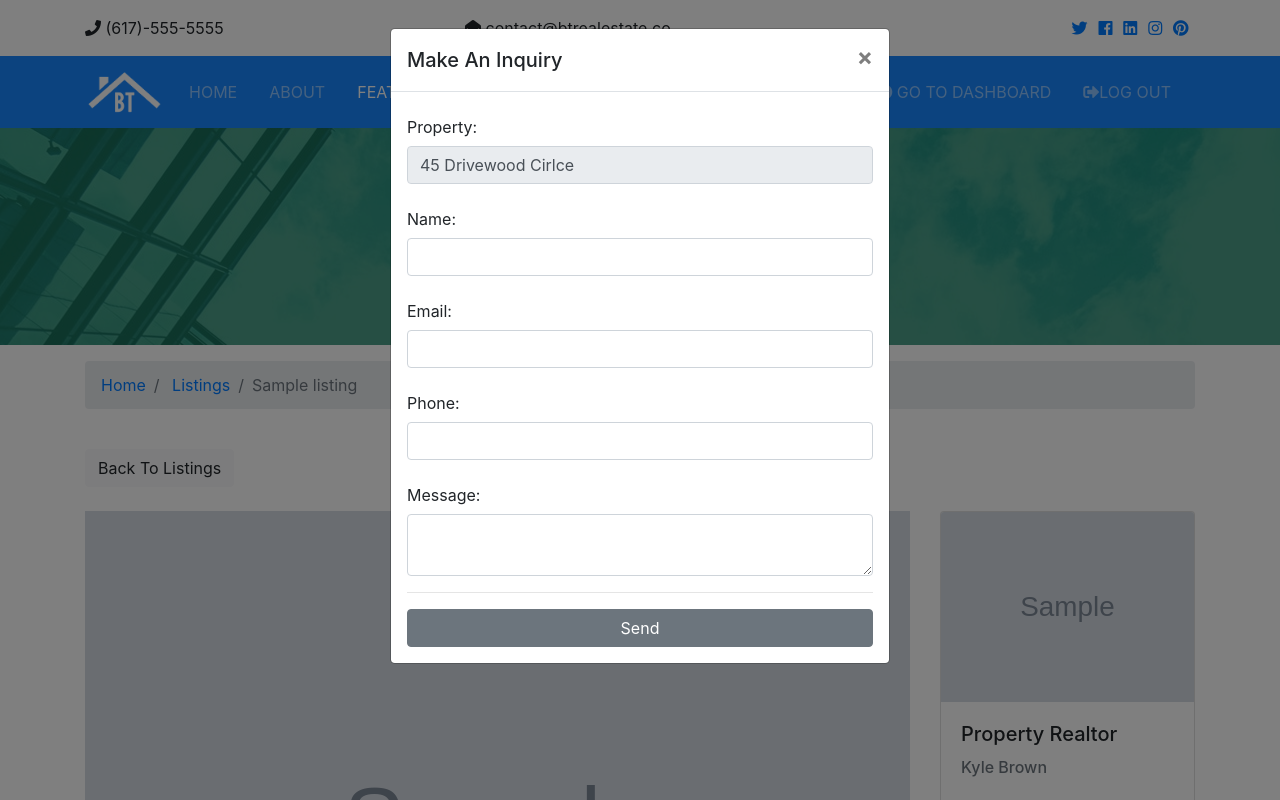
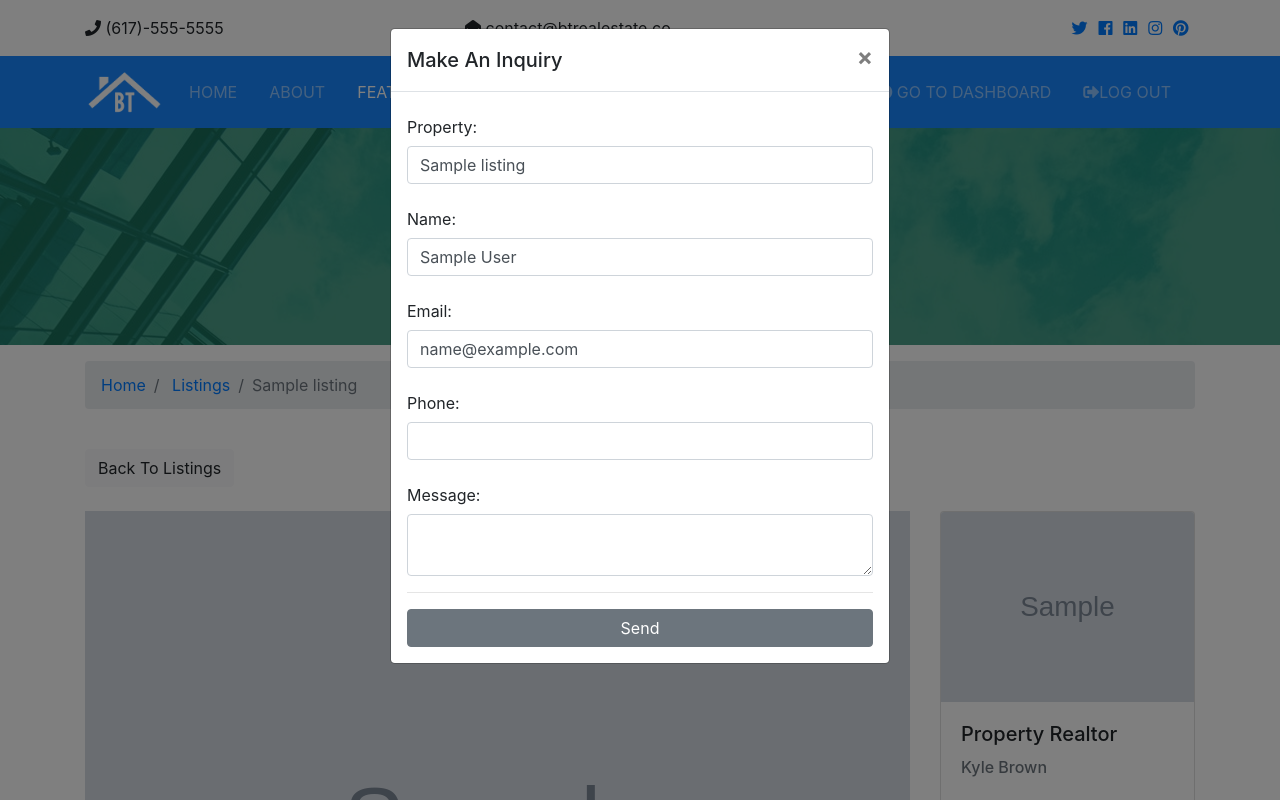
Before and after one commit to mperkhou/btre_project, a Django app: page /listings/1 in a window 1280 px wide, after a click on "Make An Inquiry". Run offline with Django 4.2, Linux system fonts and the light colour scheme; a user stored in the database is signed in; tables that the repository leaves empty hold one stand-in row (values such as "Sample post"); grey boxes marked "Sample" are stand-in pictures; parts of the project's set-up code (start-up, migrations or seed data) failed here and were passed over; some libraries are stand-ins or nearby versions.

Commit message:
Continue setting up contacts app Contacts/views.py:     * set up contact function to pull data form PUSH request     * check to make sure it isn't a repeated contact (if user logged in)     * display success and error messages (added _error partial to contact.html template)
Begin configuring email responses
in contacts/views.py:
    import email module

btre/settings.py:
    configure SMTP settings for gmail

```diff
--- a/btre/settings.py
+++ b/btre/settings.py
@@ -145,3 +145,8 @@ from django.contrib.messages import constants as messages
 MESSAGE_TAGS = {
     messages.ERROR: 'danger'
 }
+EMAIL_HOST = 'smtp.gmail.com'
+EMAIL_PORT = 587
+EMAIL_HOST_USER = ''
+EMAIL_HOST_PASSWORD = ''
+EMAIL_USE_TLS=True
--- a/btre/urls.py
+++ b/btre/urls.py
@@ -9,5 +9,6 @@ urlpatterns = [
     path('', include('pages.urls')),
     path('listings/', include('listings.urls')),
     path('admin/', admin.site.urls),
-    path('accounts/', include('accounts.urls'))
+    path('accounts/', include('accounts.urls')),
+    path('contacts/', include('contacts.urls'))
 ] + static(settings.MEDIA_URL, document_root=settings.MEDIA_ROOT)
--- a/btre/views.py
+++ b/btre/views.py
@@ -1,3 +1 @@
 from django.shortcuts import render
-
-# Create your views here.
--- a/templates/accounts/dashboard.html
+++ b/templates/accounts/dashboard.html
@@ -36,7 +36,7 @@
     <div class="container">
       <div class="row">
         <div class="col-md-12">
-          <h2>Welcome John</h2>
+          <h2>Welcome {{ user.first_name }}</h2>
           <p>Here are the property listings that you have inquired about</p>
           <table class="table">
             <thead>
--- a/templates/listings/listing.html
+++ b/templates/listings/listing.html
@@ -5,6 +5,7 @@
 
 
 {% block content%}
+{% include 'partials/_alerts.html' %}
 <section id="showcase-inner" class="py-5 text-white">
     <div class="container">
       <div class="row text-center">
@@ -141,18 +142,34 @@
           </button>
         </div>
         <div class="modal-body">
-          <form>
+          <form action="{% url 'contact' %}" method="POST">
+            {% csrf_token %}
+            {% if user.is_authenticated %}
+              <input type="hidden" name="user_id" value = "{{ user.id }}">
+            {% else %}
+              <input type="hidden" name="user_id" value = "0">
+            {% endif %}
+            <input type="hidden" name="realtor_email" value="{{ listing.realtor.email }}">
+            <input type="hidden" name="listing_id" value="{{ listing.id }}">
             <div class="form-group">
               <label for="property_name" class="col-form-label">Property:</label>
-              <input type="text" name="listing" class="form-control" value="45 Drivewood Cirlce" disabled>
+              <input type="text" name="listing" class="form-control" value= "{{ listing.title }}">
             </div>
             <div class="form-group">
               <label for="name" class="col-form-label">Name:</label>
-              <input type="text" name="name" class="form-control" required>
+              <input type="text" name="name" class="form-control"
+                {% if user.is_authenticated %}
+                  value="{{ user.first_name }} {{user.last_name}}"
+                {% endif %}
+              required>
             </div>
             <div class="form-group">
               <label for="email" class="col-form-label">Email:</label>
-              <input type="email" name="email" class="form-control" required>
+              <input type="email" name="email" class="form-control"
+              {% if user.is_authenticated %}
+              value="{{ user.email }}"
+            {% endif %}
+              required>
             </div>
             <div class="form-group">
               <label for="phone" class="col-form-label">Phone:</label>
```
Also changed, not shown: contacts/views.py (+35 -2 lines).
